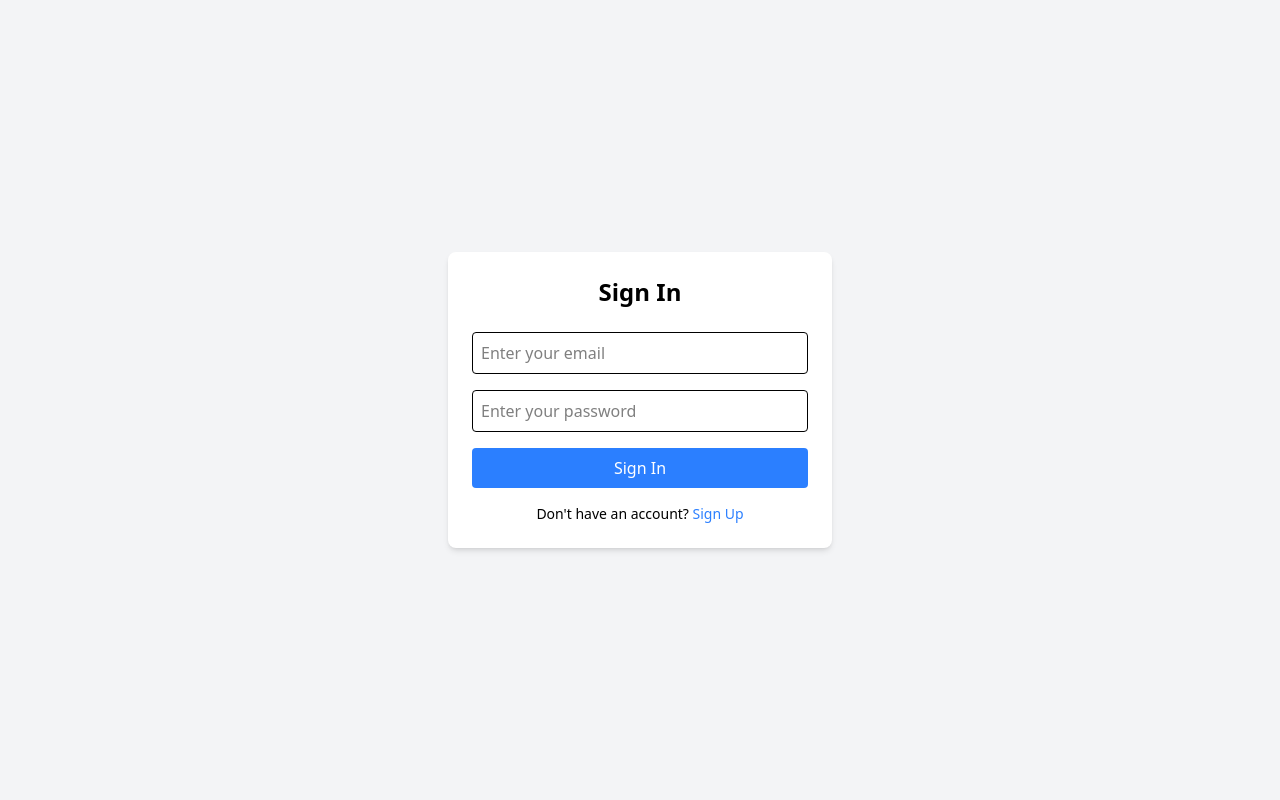
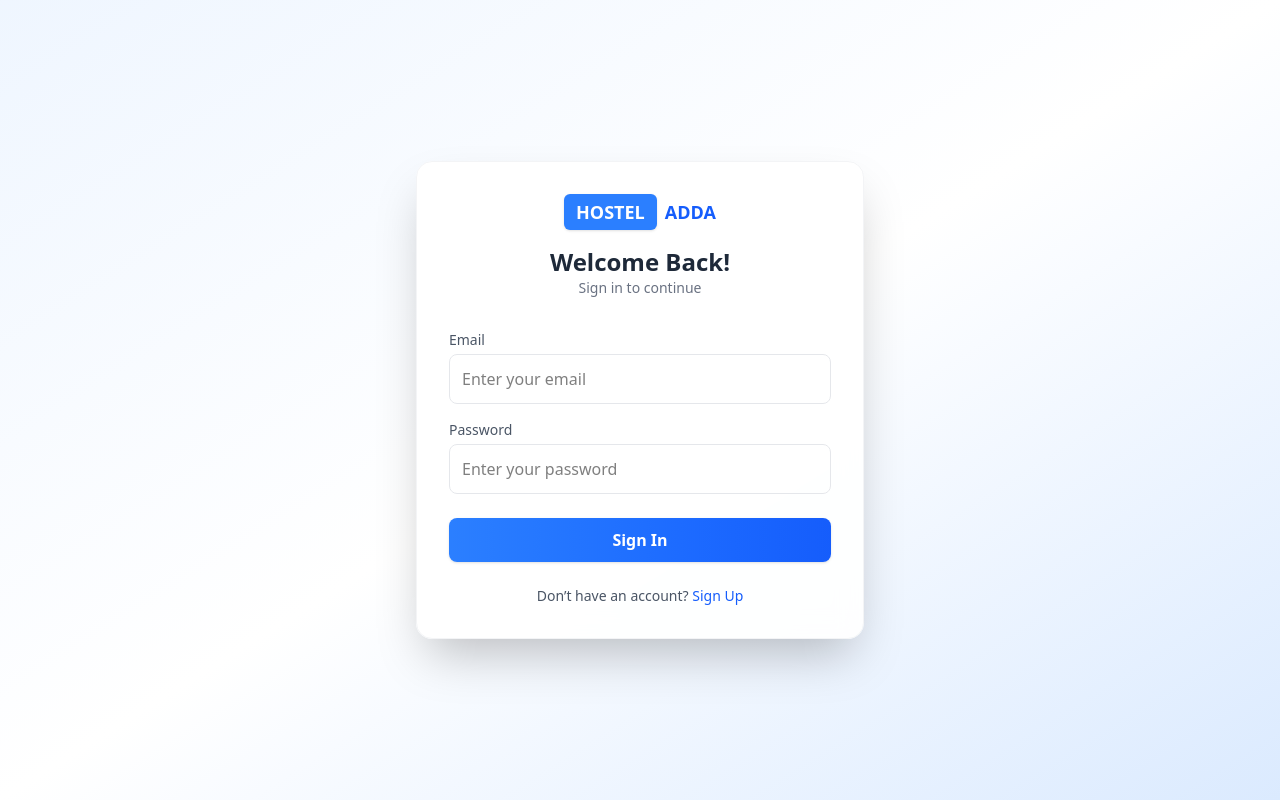
Before and after one commit to sergeocipher/hostelAdda, a React (Vite) app in the folder frontend/app/: page / in a window 1280 px wide. Built offline with nearby package versions, Linux system fonts and the light colour scheme.

Commit message:
finished

```diff
--- a/frontend/app/package.json
+++ b/frontend/app/package.json
@@ -11,9 +11,13 @@
   },
   "dependencies": {
     "@tailwindcss/vite": "^4.1.13",
+    "class-variance-authority": "^0.7.1",
+    "clsx": "^2.1.1",
+    "lucide-react": "^0.546.0",
     "react": "^19.1.1",
     "react-dom": "^19.1.1",
     "react-router-dom": "^7.9.1",
+    "tailwind-merge": "^3.3.1",
     "tailwindcss": "^4.1.13"
   },
   "devDependencies": {
@@ -27,6 +31,7 @@
     "eslint-plugin-react-refresh": "^0.4.20",
     "globals": "^16.3.0",
     "postcss": "^8.5.6",
+    "tw-animate-css": "^1.4.0",
     "vite": "^7.1.2"
   }
 }
--- a/frontend/app/src/pages/LoginPage.jsx
+++ b/frontend/app/src/pages/LoginPage.jsx
@@ -2,10 +2,7 @@ import { api } from "../utils/api";
 import { useNavigate } from "react-router-dom";
 import { useState } from "react";
 
-
-
-
-export default function LoginPage(){
+export default function LoginPage() {
   const navigate = useNavigate();
   const [isSignUp, setIsSignUp] = useState(false);
   const [formData, setFormData] = useState({ name: "", email: "", password: "" });
@@ -39,17 +36,33 @@ export default function LoginPage(){
   };
 
   return (
-      <div className="flex items-center justify-center min-h-screen bg-gray-100">
-
+    <div className="flex items-center justify-center min-h-screen bg-gradient-to-br from-blue-50 via-white to-blue-100 px-4">
       <form
         onSubmit={handleSubmit}
-        className="bg-white p-6 rounded-lg shadow-md w-96"
+        className="bg-white/90 backdrop-blur-md p-8 rounded-2xl shadow-2xl w-full max-w-md border border-gray-100"
       >
-        <h2 className="text-2xl font-bold mb-6 text-center">
-          {isSignUp ? "Sign Up" : "Sign In"}
+        {/* Logo Section */}
+        <div className="flex flex-col items-center mb-8">
+          <div className="flex items-center gap-2">
+            <div className="bg-blue-500 text-white text-lg font-bold px-3 py-1 rounded-md shadow-sm">
+              HOSTEL
+            </div>
+            <span className="text-blue-600 font-bold text-lg">ADDA</span>
+          </div>
+          <h2 className="text-2xl font-bold text-gray-800 mt-4">
+            {isSignUp ? "Create an Account" : "Welcome Back!"}
           </h2>
+          <p className="text-gray-500 text-sm">
+            {isSignUp ? "Join your hostel community today" : "Sign in to continue"}
+          </p>
+        </div>
 
+        {/* Form Fields */}
         {isSignUp && (
+          <div className="mb-4">
+            <label className="text-sm font-medium text-gray-600 mb-1 block">
+              Name
+            </label>
             <input
               type="text"
               name="name"
@@ -57,10 +70,15 @@ export default function LoginPage(){
               value={formData.name}
               onChange={handleChange}
               required
-            className="w-full p-2 mb-4 border rounded"
+              className="w-full p-3 rounded-lg border border-gray-200 focus:ring-2 focus:ring-blue-400 focus:outline-none"
             />
+          </div>
         )}
 
+        <div className="mb-4">
+          <label className="text-sm font-medium text-gray-600 mb-1 block">
+            Email
+          </label>
           <input
             type="email"
             name="email"
@@ -68,9 +86,14 @@ export default function LoginPage(){
             value={formData.email}
             onChange={handleChange}
             required
-          className="w-full p-2 mb-4 border rounded"
+            className="w-full p-3 rounded-lg border border-gray-200 focus:ring-2 focus:ring-blue-400 focus:outline-none"
           />
+        </div>
 
+        <div className="mb-6">
+          <label className="text-sm font-medium text-gray-600 mb-1 block">
+            Password
+          </label>
           <input
             type="password"
             name="password"
@@ -78,20 +101,23 @@ export default function LoginPage(){
             value={formData.password}
             onChange={handleChange}
             required
-          className="w-full p-2 mb-4 border rounded"
+            className="w-full p-3 rounded-lg border border-gray-200 focus:ring-2 focus:ring-blue-400 focus:outline-none"
           />
+        </div>
 
+        {/* Submit Button */}
         <button
           type="submit"
-          className="w-full bg-blue-500 text-white p-2 rounded hover:bg-blue-600"
+          className="w-full bg-gradient-to-r from-blue-500 to-blue-600 text-white py-2.5 rounded-lg font-semibold shadow hover:from-blue-600 hover:to-blue-700 transition-all duration-300"
         >
           {isSignUp ? "Sign Up" : "Sign In"}
         </button>
 
-        <p className="mt-4 text-center text-sm">
-          {isSignUp ? "Already have an account?" : "Don't have an account?"}{" "}
+        {/* Toggle Link */}
+        <p className="mt-6 text-center text-sm text-gray-600">
+          {isSignUp ? "Already have an account?" : "Don’t have an account?"}{" "}
           <span
-            className="text-blue-500 cursor-pointer hover:underline"
+            className="text-blue-600 cursor-pointer font-medium hover:underline"
             onClick={() => setIsSignUp(!isSignUp)}
           >
             {isSignUp ? "Sign In" : "Sign Up"}
@@ -99,5 +125,5 @@ export default function LoginPage(){
         </p>
       </form>
     </div>
-  )
+  );
 }
```
Also changed, not shown: frontend/app/src/index.css (line endings or trailing spaces), 1 other file (tests, documents, lock files or other folders). Lines whose indentation alone changed are shown as unchanged.
